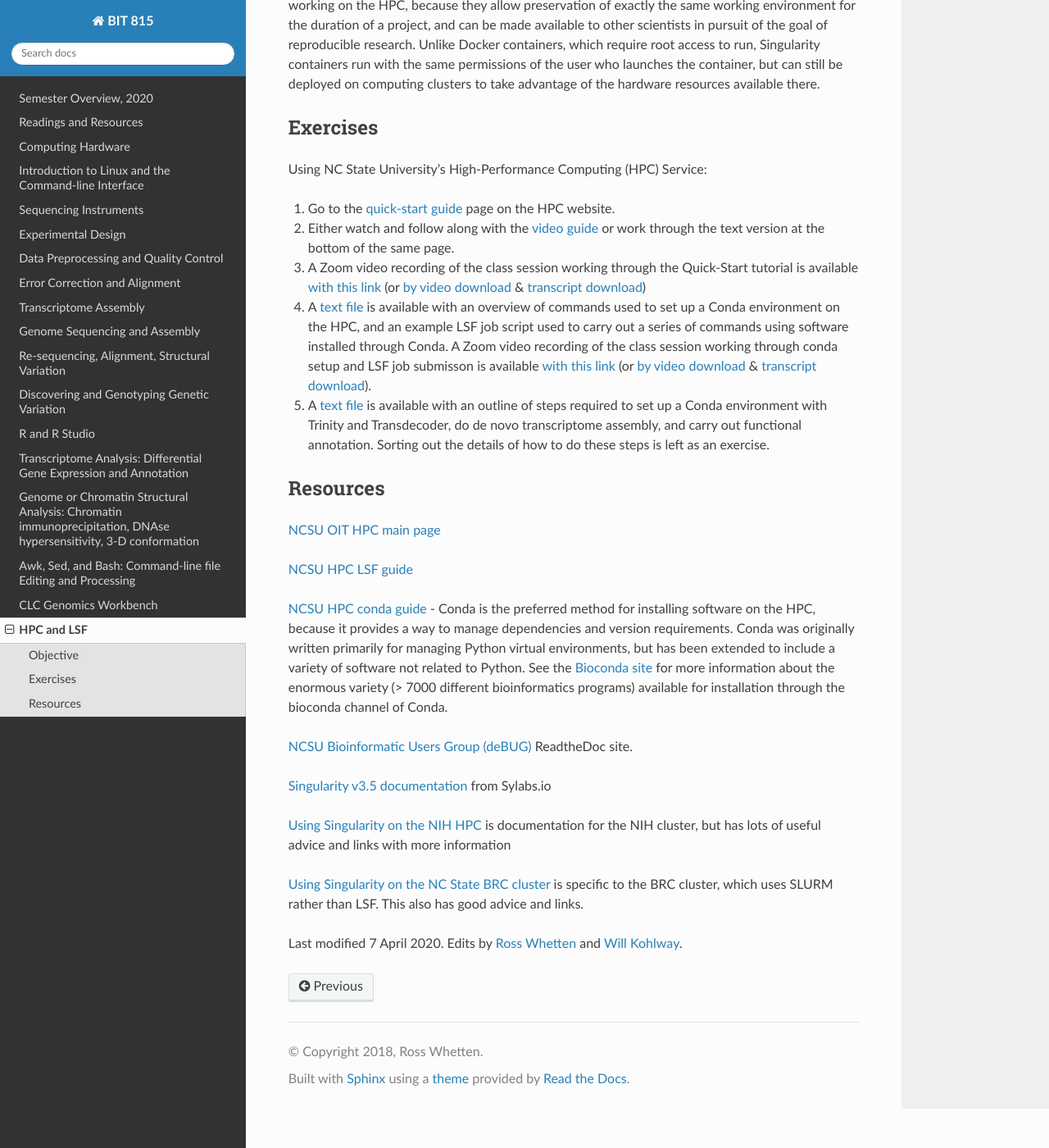
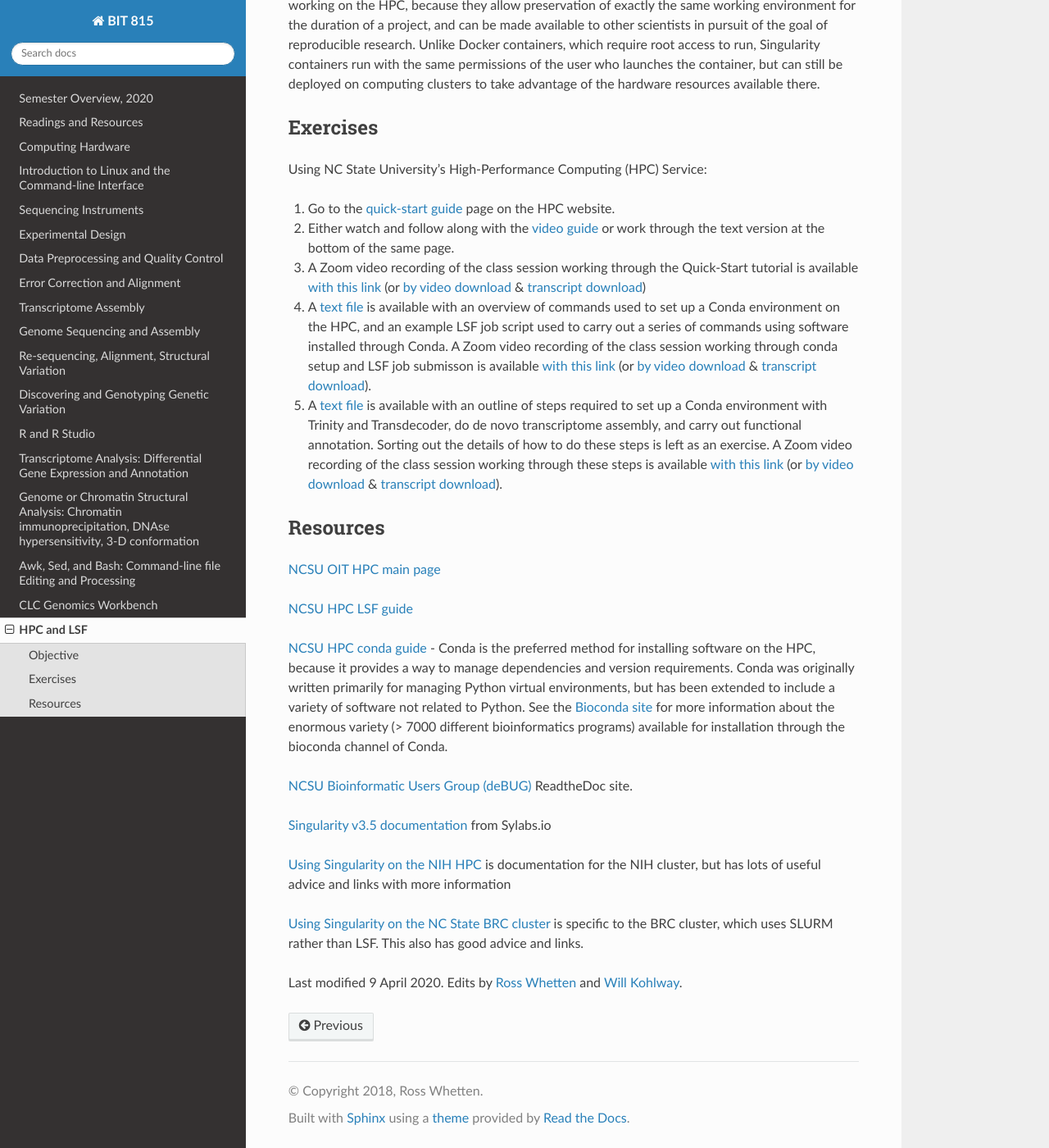
Before and after one commit to rwhetten/DeepSeqAnalysis, a Sphinx documentation site: the page built from docs/source/HPC.rst, in a window 1280 px wide and 1400 px high, scrolled down 333 px. Shown: the whole window at 82% size. Built offline with Sphinx 7.4.7 and the Read the Docs theme 2.0.0, drawn with Linux system fonts in a browser that asks for light colours.

Commit message:
Update HPC.rst

```diff
--- a/docs/source/HPC.rst
+++ b/docs/source/HPC.rst
@@ -29,7 +29,7 @@ Using NC State University's High-Performance Computing (HPC) Service:
 
 4. A `text file <https://drive.google.com/open?id=15_RzI6yQqB-BRUVYl70y6AucvhI8EfZQFbC64mUYJEU>`_ is available with an overview of commands used to set up a Conda environment on the HPC, and an example LSF job script used to carry out a series of commands using software installed through Conda. A Zoom video recording of the class session working through conda setup and LSF job submisson is available `with this link <https://ncsu.zoom.us/rec/play/uZZ-I7ihrmk3EoDDtgSDB_YtW461JqOs0nMd_KcFzx3hBndWYFf3NLVAYyzsdId1nlkPrQ2X1vQU9-c?continueMode=true>`_ (or `by video download <https://drive.google.com/open?id=19CTrmUv27c_upafnUEj2Y0g2kXKJdWzV>`_ & `transcript download <https://drive.google.com/open?id=1cXAYhbLFLma6ZSeRBQ1zm6dlyXa0d6g->`_).
 
-5. A `text file <https://docs.google.com/document/d/1OIVhHsFscXNezba3KHaWEZ7svNq_jYotB9l3mvidfNA>`_ is available with an outline of steps required to set up a Conda environment with Trinity and Transdecoder, do de novo transcriptome assembly, and carry out functional annotation. Sorting out the details of how to do these steps is left as an exercise.
+5. A `text file <https://docs.google.com/document/d/1OIVhHsFscXNezba3KHaWEZ7svNq_jYotB9l3mvidfNA>`_ is available with an outline of steps required to set up a Conda environment with Trinity and Transdecoder, do de novo transcriptome assembly, and carry out functional annotation. Sorting out the details of how to do these steps is left as an exercise. A Zoom video recording of the class session working through these steps is available `with this link <https://ncsu.zoom.us/rec/play/uJModu75r2k3TNGV4QSDB_ItW43pK_-s0ihN-PANmk22WnlQNlf3YLYba-VII4xxRXa2x5abeHm2I9W-?continueMode=true>`_ (or `by video download <https://drive.google.com/open?id=1n017W53zp8ZoMc3arG7BW5z1IGwbgCWQ>`_ & `transcript download <https://drive.google.com/open?id=1WSk6MLEDpl0bfEKzsPSc_mzxq36v2kNV>`_).
 
 Resources
 *********
@@ -48,5 +48,5 @@ Resources
 
 `Using Singularity on the NC State BRC cluster <https://brcwebportal.cos.ncsu.edu/cluster_workshop/doku.php?id=using_singularity>`_ is specific to the BRC cluster, which uses SLURM rather than LSF. This also has good advice and links.
 
-Last modified 7 April 2020.
+Last modified 9 April 2020.
 Edits by `Ross Whetten <https://github.com/rwhetten>`_ and `Will Kohlway <https://github.com/wkohlway>`_.
```
